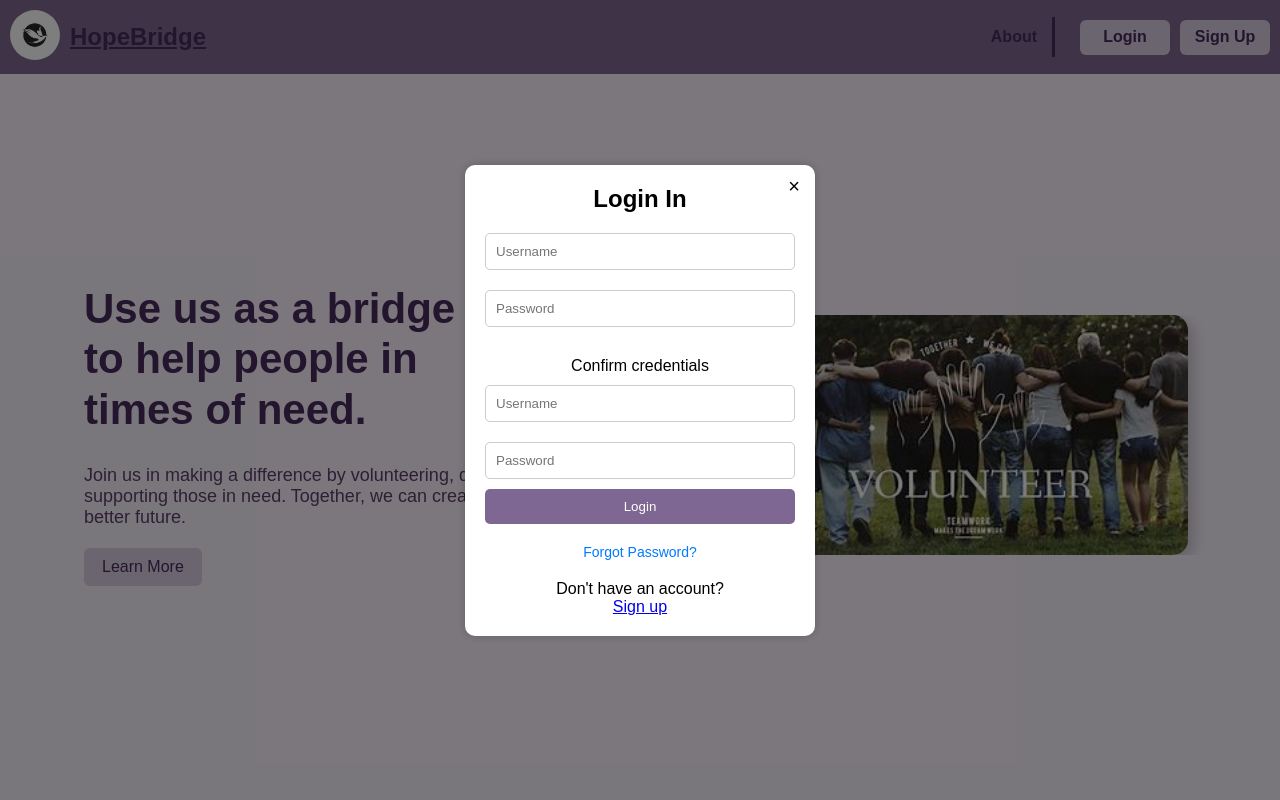
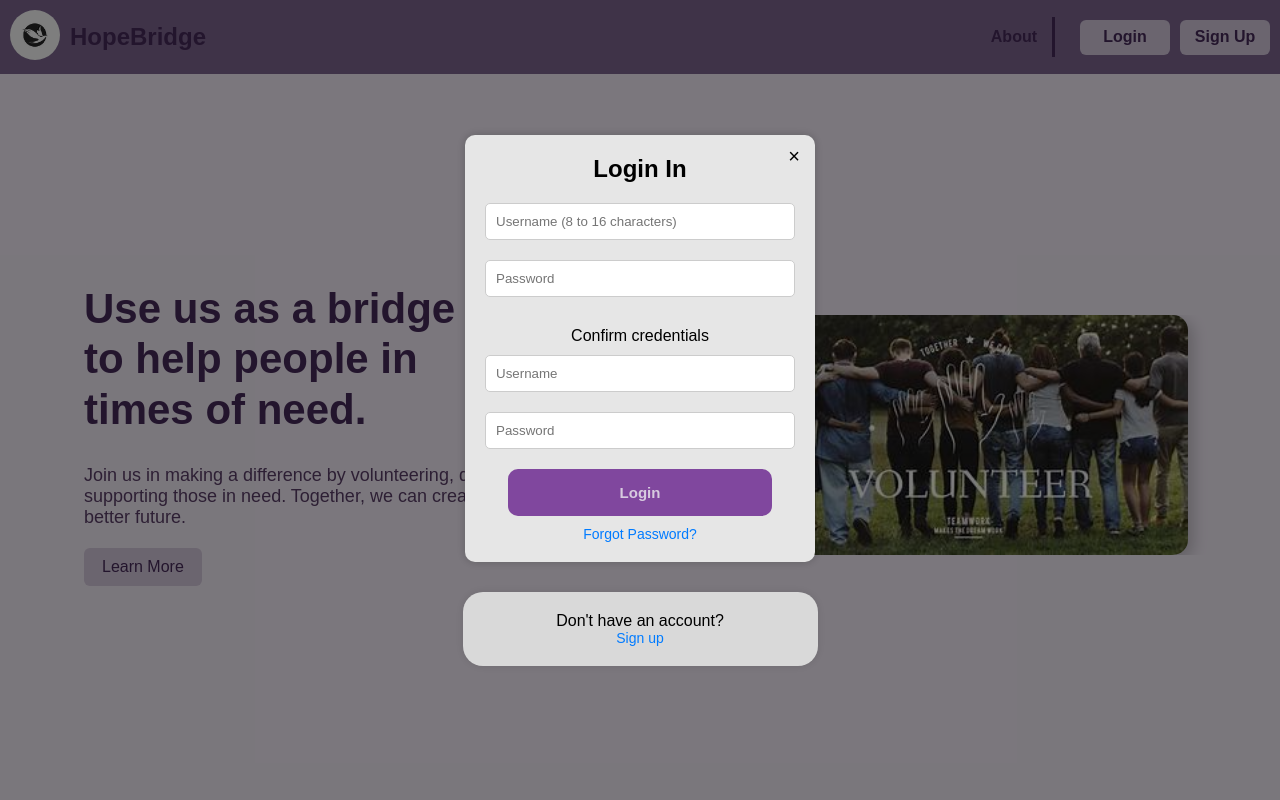
Before and after one commit to davidmanaloto/HopeBridge, a PHP site: page /home.html in a window 1280 px wide, after a click on "Login". Run offline with PHP 8.4, Linux system fonts and the light colour scheme.

Commit message:
ayos na yung login and sign up pwede na

```diff
--- a/accountret.html
+++ b/accountret.html
@@ -9,7 +9,6 @@
         <form action="login" method="GET">
             <div class="logo-container">
                 <a href="home.html"><img src="bird.jpeg" alt="Company Logo" class="Logo"></a>
-                <label>Welcome to </label>
                 <a href="home.html" class="HopeBridge">HopeBridge</a>
                 <h1 class="ar">Account Retrieve</h1>
                 <p class="fgp">Your password has been sent to your Email please go back to Login page</p>
--- a/forgotpass.html
+++ b/forgotpass.html
@@ -9,7 +9,6 @@
         <form action="emailsend.php" method="POST">
             <div class="logo-container">
                 <a href="home.html"><img src="bird.jpeg" alt="Company Logo" class="Logo"></a>
-                <label>Welcome to </label>
                 <a href="home.html" class="HopeBridge">HopeBridge</a>
                 <h1 class="ar">Account recovery</h1>
                 <p class="fgp">To get a verification code, enter your email address you added to your account</p>
--- a/home.html
+++ b/home.html
@@ -20,22 +20,24 @@
         </nav>
     </header>
 
-    <!-- Move Modals Below Header -->
     <div id="loginModal" class="modal">
         <div class="modal-content">
             <span class="close" onclick="closeModal('loginModal')">&times;</span>
             <h2>Login In</h2>
 
             <form action="login.php" method="post">
-                <input type="text" name="username1" placeholder="Username" required>
+                <input type="text" name="username1" placeholder="Username (8 to 16 characters)" required>
                 <input type="password" name="password1" placeholder="Password" required>
                 <p>Confirm credentials</p>
                 <input type="text" name="username2" placeholder="Username" required>
                 <input type="password" name="password2" placeholder="Password" required>
                 <button type="submit" name="modal-btn">Login</button>
-                <a href="forgotpass.html" class="forgot-password">Forgot Password?</a>
-            <p>Don't have an account? <br> <a href="#" onclick="switchModal('loginModal', 'signupModal')">Sign up</a></p>
+                <a href="forgotpass.html" class="change-window">Forgot Password?</a>
             </form>
+        </div>
+
+        <div class="gosignup-container">
+            <p>Don't have an account? <br> <a href="#" onclick="switchModal('loginModal', 'signupModal')" class="change-window">Sign up</a></p>
         </div>
     </div>
 
@@ -54,9 +56,11 @@
             <input type="email" name="email2" placeholder="Email" required>
             <input type="password" name="password2" placeholder="Password" required>
             <button type="submit" class="modal-btn">Sign Up</button>
+        </form>
+    </div>
 
-                <p>Already have an account? <br> <a href="#" onclick="switchModal('signupModal', 'loginModal')">Sign in</a></p>
-            </form>
+    <div class="gosignup-container">
+        <p>Already have an account? <br> <a href="#" onclick="switchModal('signupModal', 'loginModal')" class="change-window">Sign in</a></p>
     </div>
 </div>
 
--- a/styles.css
+++ b/styles.css
@@ -47,6 +47,25 @@
     color: #472A5A;
     user-select: none;
     font-weight: 900;
+    text-decoration: none;
+}
+
+.HopeBridge::after {
+    content: '';
+    position: absolute;
+    left: 65px;
+    bottom: 14px;
+    width: 165px;
+    height: 3px;
+    background: #472A5A;
+    border-radius: 5px;
+    transform: scaleX(0);
+    transition: transform 1s;
+}
+
+.HopeBridge:hover::after {
+    transform: scaleX(1);
+    transform-origin: left;
 }
 .nav-menu {
     display: flex;
@@ -185,7 +204,9 @@
     .image-container img {
         width: 350px;
     }
+
 }
+
 .modal {
     display: none;
     position: fixed;
@@ -201,7 +222,7 @@
 }
 
 .modal-content {
-    background: #fff;
+    background: #e6e6e6; /* Background for the modal */
     padding: 20px;
     width: 350px;
     border-radius: 10px;
@@ -209,6 +230,13 @@
     text-align: center;
     position: relative;
     animation: fadeIn 0.3s ease-in-out;
+    margin-bottom: 20px; /* Space between modal and gosignup */
+}
+
+.modal {
+    display: none;
+    flex-direction: column; /* Stack children vertically */
+    align-items: center; /* Center children horizontally */
 }
 
 @keyframes fadeIn {
@@ -226,21 +254,27 @@
 }
 
 .modal-content input {
-    width: 100%;
-    padding: 10px;
-    margin: 10px 0;
-    border: 1px solid #ccc;
-    border-radius: 5px;
+    width: 80%;
+    padding: 12px;
+    margin: 20px auto;
+    background-color: #fff;
+    border: none;
+    border-radius: 10px;
+    display: block;
 }
 
 .modal-content button {
-    width: 100%;
-    padding: 10px;
-    background: #7E6792;
-    color: white;
-    border: none;
-    border-radius: 5px;
+    background-color: #80479e;
+    color: #d7cbdf;
+    border: #ffff;
+    padding: 15px;
+    border-radius: 10px;
     cursor: pointer;
+    width: 85%;
+    display: block;
+    margin: 10px auto;
+    font-size: 15px;
+    font-weight: 700;
     transition: 0.3s;
 }
 .modal-content p{
@@ -290,15 +324,18 @@
     background: #0056b3;
 }
 
-.forgot-password {
+.change-window {
     display: block;
-    margin-top: 20px;
     font-size: 14px;
     color: #007BFF;
     text-decoration: none;
 }
 
-.forgot-password:hover {
+.change-window a{
+    align-items: normal;
+}
+
+.change-window:hover {
     text-decoration: underline;
 }
 
@@ -311,3 +348,27 @@
 .modal-link:hover {
     text-decoration: underline;
 }
+
+.gosignup-container {
+    background-color: #D9D9D9; /* Background for the signup container */
+    padding: 20px;
+    border-radius: 20px;
+    box-shadow: 0 0 10px rgba(0, 0, 0, 0.1);
+    width: 355px;
+    text-align: center; /* Center the text */
+    margin-top: 10px; /* Space above and below the container */
+}
+
+.gosignup p {
+    margin: 10px 0;
+}
+
+
+.gosignup a {
+    color: #007bff; /* Link color */
+    text-decoration: none; /* Remove underline */
+}
+
+.gosignup a:hover {
+    text-decoration: underline; /* Underline on hover */
+}
--- a/verify.html
+++ b/verify.html
@@ -9,7 +9,6 @@
         <form action="verify.php" method="POST">
             <div class="logo-container">
                 <a href="home.html"><img src="bird.jpeg" alt="Company Logo" class="Logo"></a>
-                <label>Welcome to </label>
                 <a href="home.html" class="HopeBridge">HopeBridge</a>
                 <h1 class="ar">Enter the code</h1>
                 <p class="fgp">An email with verification code was just sent to Example@gmail.com</p>
```
Also changed, not shown: login.html (added, +27 -0 lines), signup.html (added, +27 -0 lines). Lines whose indentation alone changed are shown as unchanged.
